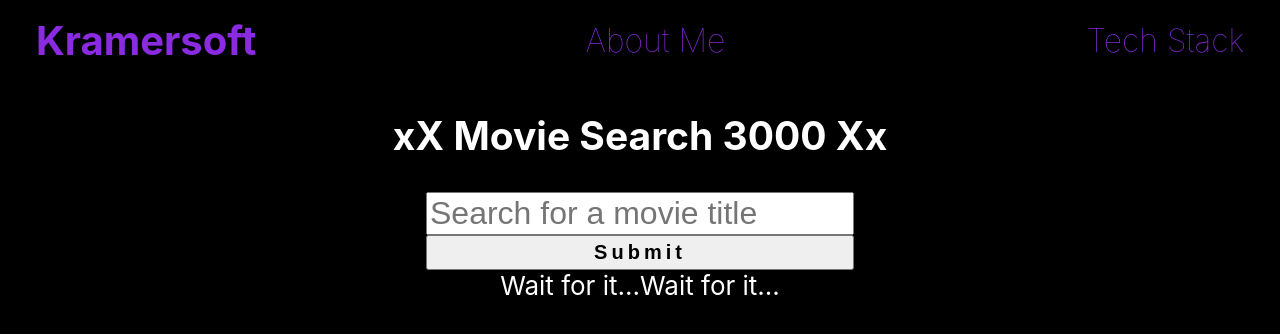
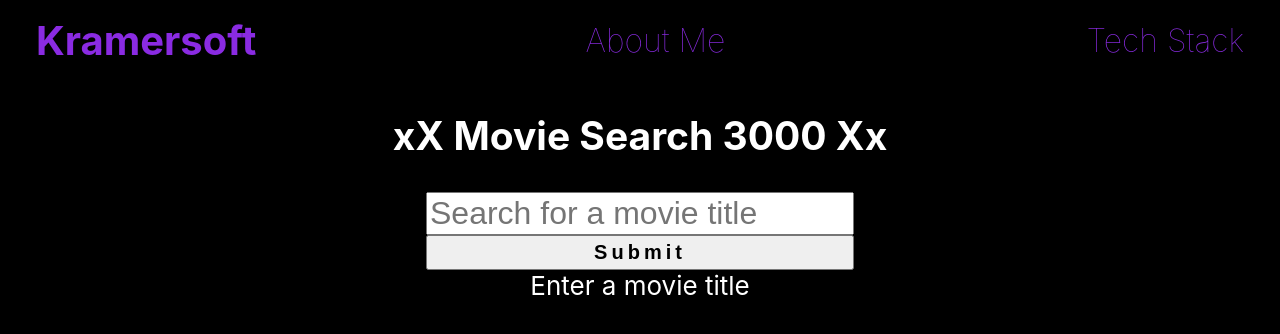
Before and after one commit to zckramer/movie-search-frontend, a React (Create React App) app: page / in a window 1280 px wide. Shown: the top 334 px of the page. Built offline with nearby package versions, Linux system fonts and the light colour scheme.

Commit message:
added basic error handling, added conditional instructions

```diff
--- a/src/components/Main.jsx
+++ b/src/components/Main.jsx
@@ -7,6 +7,7 @@ const Main = () => {
     const [inputValue, setInputValue] = useState('');
     const [didLoadData, setDidLoadData] = useState(false);
     const [searchData, setSearchData] = useState({});
+    const [instructions, setInstructions] = useState(<div>Enter a movie title</div>)
 
     const baseURL = 'http://localhost:9000/film/'
     const searchString = inputValue;
@@ -25,9 +26,14 @@ const Main = () => {
     function handleInputSubmit (event) {
         event.preventDefault();
         console.log("get request at : " + searchQuery)
-        axios.get(searchQuery)
-            .then(res => handleReceivePromise(res.data.data))
-            .catch(err=>console.error(err))
+        setInstructions(<div>Wait for it..!</div>)
+        if (inputValue !== "") {
+            axios.get(searchQuery)
+                .then(res => handleReceivePromise(res.data.data))
+                .catch(err=>console.error(err))
+        } else {
+            setInstructions(<div>Invalid search</div>)
+        }
     }
 
     return (
@@ -49,7 +55,7 @@ const Main = () => {
                     Submit
                 </button>
             </form>
-            {didLoadData ? console.log("searchData state = ", searchData) : "Wait for it..."}
+            {didLoadData ? console.log("searchData state = ", searchData) : ""}
             {didLoadData ? <MovieCard
                                 title={searchData.title}
                                 cast={searchData.cast}
@@ -57,7 +63,8 @@ const Main = () => {
                                 releaseyear={searchData.year}
                                 length={searchData.length}
                                 plot={searchData.plot}
-                            /> : "Wait for it..."}
+                            /> : <div>{instructions}</div>
+            }
         </main>
     )
 }
```
